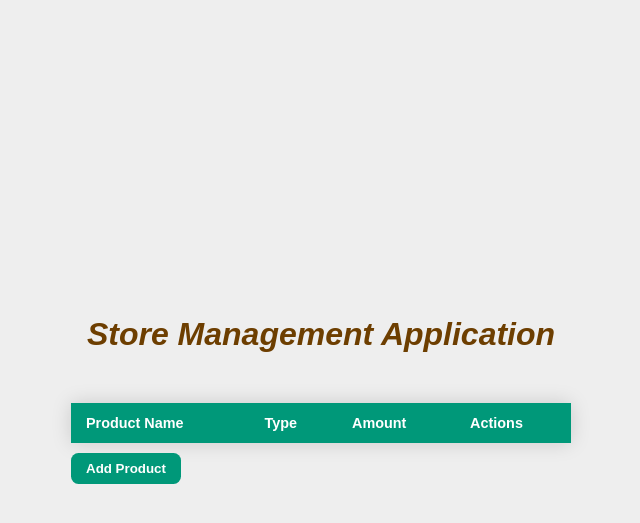
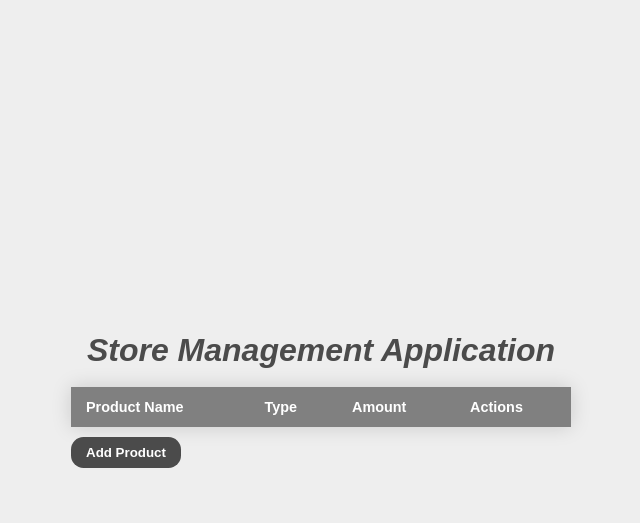
Before and after one commit to dev-gabrielchaves/Store-Inventory-Management, a Flask app: page /store-management in a window 1280 px wide. Shown: the top 523 px of the page, without its empty margins (319-959 px from the left). Run offline with Flask 3, Linux system fonts and the light colour scheme; the visitor is signed in with stand-in values (Sample User, id 1); data that the repository does not hold is empty.

Commit message:
Applied style to store and add product page

```diff
--- a/app/static/main.css
+++ b/app/static/main.css
@@ -16,7 +16,7 @@
     margin: auto;
 }
 /* Home page */
-.container h1 {
+.container .home-title {
     text-align: center;
     margin-bottom: 50px;
     color: rgb(109, 62, 0);
@@ -131,13 +131,12 @@
     color: black;
 }
 /* Store Page */
-/* Main Page */
-.home-title {
+.container .store-title {
     text-align: center;
     font-style: italic;
-    color: white;
+    color: rgb(75, 75, 75);
 }
-.users-table {
+.products-table {
     border-collapse: collapse;
     margin: 17.5px 0 10px 0;
     font-size: 0.9em;
@@ -146,45 +145,41 @@
     min-width: 400px;
     box-shadow: 0 0 20px rgba(0, 0, 0, 0.15);
 }
-.users-table thead tr {
-    background-color: #009879;
+.products-table thead tr {
+    background-color: grey;
     color: #ffffff;
     text-align: left;
 }
-.users-table th,
-.users-table td {
+.products-table th,
+.products-table td {
     padding: 12px 15px;
 }
-.users-table tbody tr {
+.products-table tbody tr {
     border-bottom: 1px solid #dddddd;
 }
-.users-table tbody tr:nth-of-type(even) {
+.products-table tbody tr:nth-of-type(even) {
     background-color: #f3f3f3;
 }
-.users-table tbody tr:nth-of-type(odd) {
+.products-table tbody tr:nth-of-type(odd) {
     background-color: white;
 }
-.users-table tbody tr:last-of-type {
-    border-bottom: 2px solid #009879;
+.products-table tbody tr:last-of-type {
+    border-bottom: 2px solid grey;
 }
-.users-table tbody tr.active-row {
-    font-weight: bold;
-    color: #009879;
-}
-.home-btn {
+.store-btn {
     padding: 8px 15px;
-    border-radius: 7.5px;
+    border-radius: 12.5px;
     border: none;
-    background-color: #009879;
+    background-color: rgb(75, 75, 75);
     color: white;
     font-weight: bold;
     transition: opacity 0.15s;
 }
-.home-btn:hover {
+.store-btn:hover {
     cursor: pointer;
     opacity: 0.9;
 }
-.home-btn:active {
+.store-btn:active {
     opacity: 0.6;
 }
 /* Link */
--- a/app/templates/add_product.html
+++ b/app/templates/add_product.html
@@ -8,7 +8,7 @@
         {% endfor %}
     {% endif %}
     {% endwith %}
-    <form action="" method="POST">
+    <form class="product-form" action="" method="POST">
         {{ form.hidden_tag() }}
         <h1>Add Item</h1>
         <hr>
--- a/app/templates/home.html
+++ b/app/templates/home.html
@@ -8,7 +8,7 @@
             {% endfor %}
         {% endif %}
         {% endwith %}
-    <h1>This is the home page!</h1>
+    <h1 class="home-title">This is the home page!</h1>
     <p class="home-access">If you wanna login, click <a href="{{url_for('login')}}">here</a>!</p>
     <p class="home-access">If you wanna register, click <a href="{{url_for('register')}}">here</a>!</p>
 </div>
--- a/app/templates/store_management.html
+++ b/app/templates/store_management.html
@@ -8,8 +8,8 @@
         {% endfor %}
     {% endif %}
     {% endwith %}
-    <h1 class="home-title">Store Management Application</h1>
-    <table class="users-table">
+    <h1 class="store-title">Store Management Application</h1>
+    <table class="products-table">
         <thead>
             <tr>
                 <th>Product Name</th>
@@ -37,6 +37,6 @@
             {% endfor %}
         </tbody>
     </table>
-    <button type="button" class="home-btn" onclick="window.location.href='/add-product'">Add Product</button>
+    <button type="button" class="store-btn" onclick="window.location.href='/add-product'">Add Product</button>
 </div>
 {% endblock content %}
```
Also changed, not shown: other parts of app/static/main.css (+75 -0 lines).
